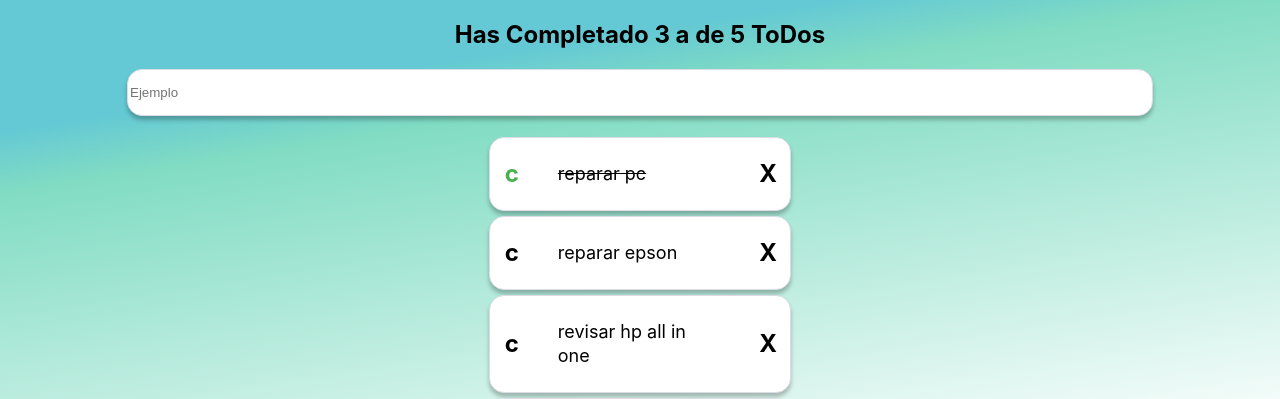
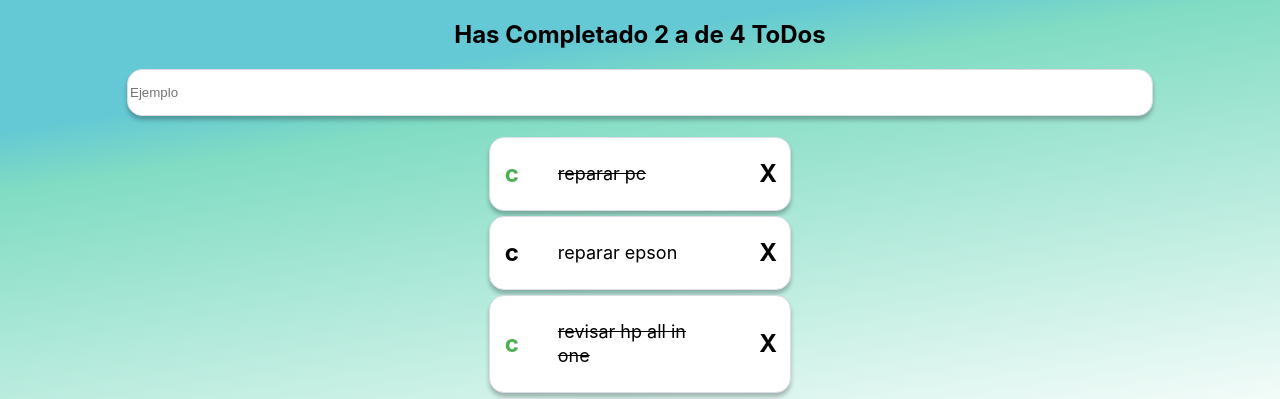
Before and after one commit to dampDev/ToDoList, a React (Create React App) app: page / in a window 1280 px wide. Shown: the top 399 px of the page. Built offline with nearby package versions, Linux system fonts and the light colour scheme.

Commit message:
logica todoCounter

```diff
--- a/src/App.js
+++ b/src/App.js
@@ -7,19 +7,24 @@ import { TodoSearch } from "./TodoSearch";
 
 // import './App.css';
 
-const todos = [
+const defaultTodos = [
   {text: 'reparar pc', completed: true},
   {text: 'reparar epson', completed: false},
-  {text: 'revisar hp all in one', completed: false},
+  {text: 'revisar hp all in one', completed: true},
   {text: 'reparar laptop', completed: false},
 ]
 
 function App(props) {
-
+  const[todos, setTodos] = React.useState(defaultTodos);
   const [searchValue, setSearchValue] = React.useState('');
+  const completedTodos=todos.filter(todo => !!todo.completed).length;
+  const totalTodos = todos.length;
   return (
     <React.Fragment>
-    <TodoCounter/>
+    <TodoCounter
+    total={totalTodos}
+    completed={completedTodos}
+    />
     <TodoSearch
       searchValue={searchValue}
       setSearchValue={setSearchValue}
--- a/src/TodoCounter.js
+++ b/src/TodoCounter.js
@@ -1,9 +1,10 @@
 import React from "react";
 import './TodoCounter.css';
 
-function TodoCounter() {
+function TodoCounter({total,completed}) {
+
     return (
-        <h2 className="TodoCounter-Title" >Has Completado 3 a de 5 ToDos</h2>
+        <h2 className="TodoCounter-Title" >Has Completado {completed} a de {total} ToDos</h2>
     );
 }
 
```
